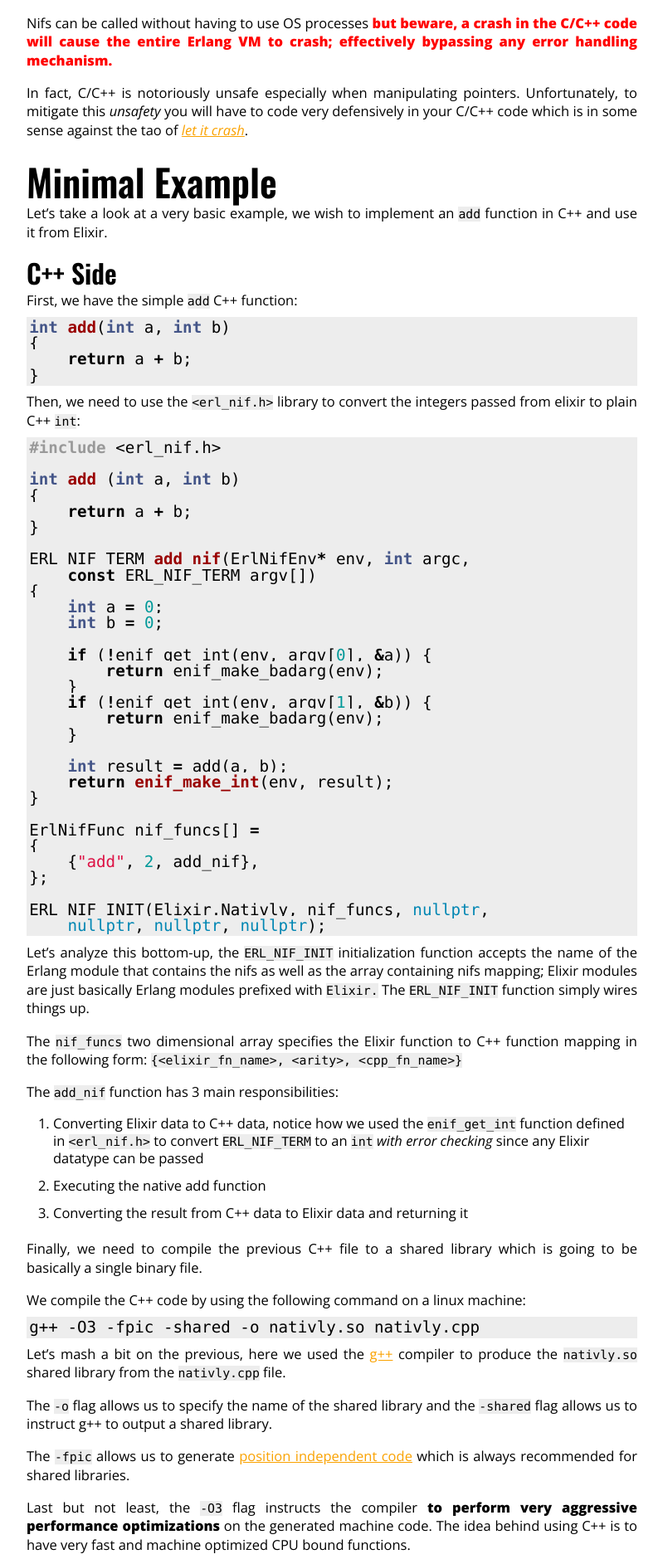
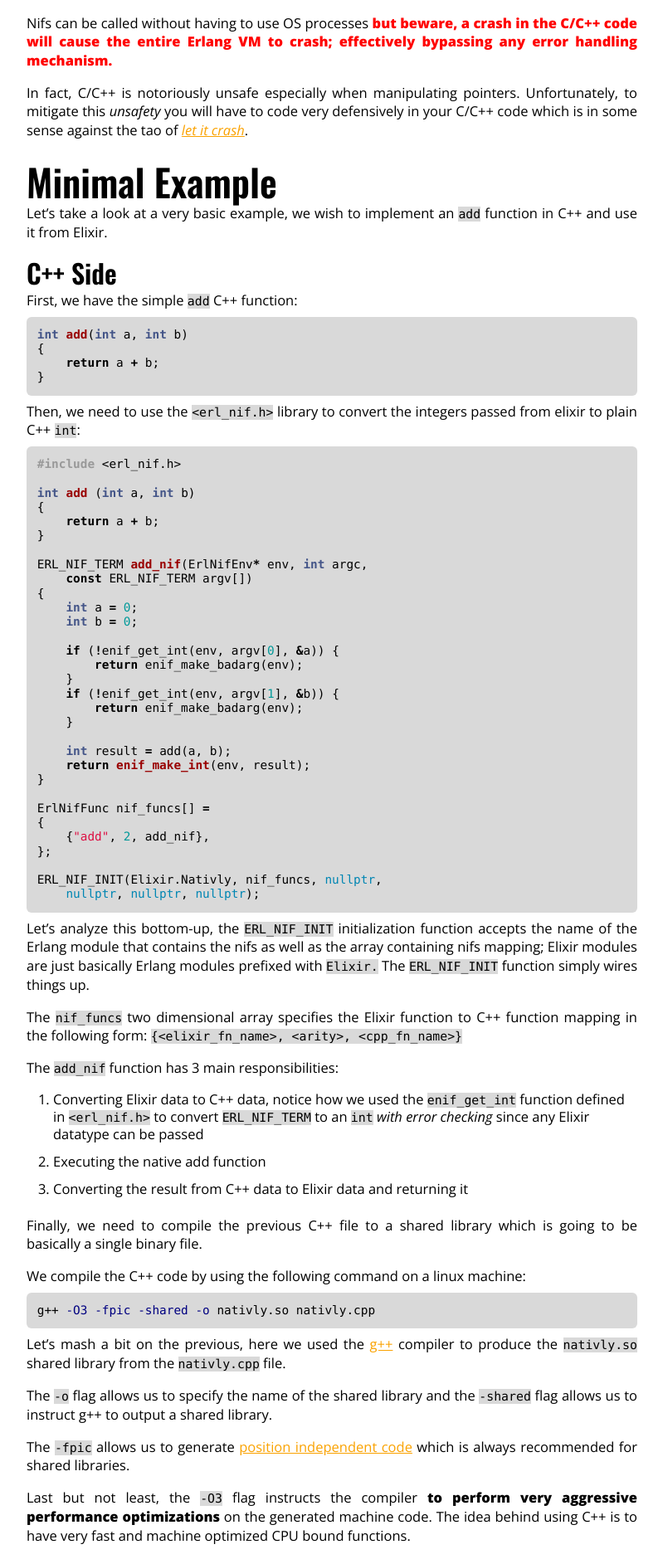
Before and after one commit to MissaouiChedy/MissaouiChedy.github.io, a Jekyll site: the page built from _posts/2017-12-17-using-cpp-elixir-nifs.md, in a window 1280 px wide. Shown: the part 862-2747 px from the top of the page at 83% size, without its empty margins (240-1039 px from the left). Built offline with Jekyll 4.4.1, drawn with Linux system fonts in a browser that asks for light colours; nearby versions of some CDN libraries; comment, search, counter and statistics services are not loaded; some of the changed text lies outside the part shown.

Commit message:
updated style

````diff
--- a/_config.yml
+++ b/_config.yml
@@ -28,8 +28,13 @@ highlighter: rouge
 
 kramdown:
   parse_block_html: true
+  syntax_highlighter: rouge
 #  input: GFM
-#  syntax_highlighter: rouge
+  span:
+    line_numbers: false
+  block:
+    line_numbers: true
+    start_line: 1
 
 gems:
   - jekyll-sitemap
--- a/_posts/2017-12-17-using-cpp-elixir-nifs.md
+++ b/_posts/2017-12-17-using-cpp-elixir-nifs.md
@@ -88,7 +88,7 @@ Finally, we need to compile the previous C++ file to a shared library which is g
 
 We compile the C++ code by using the following command on a linux machine:
 
-```
+```sh
 g++ -O3 -fpic -shared -o nativly.so nativly.cpp
 ```
 
@@ -108,7 +108,7 @@ On the Elixir side, we have to define the façade functions that are going to ac
 
 Consider the following:
 
-```ex
+```exs
 defmodule Nativly do
   @on_load :load_nifs
 
@@ -133,7 +133,7 @@ When no mapping is found on the C++ side, calling `add` will `raise` an exceptio
 Manually compiling the C++ code on each change is tedious but fortunately we can hook the native code compilation to mix which runs it as part of the Elixir compilation.
 
 Consider this snippet from `mix.exs`:
-```ex
+```exs
 defmodule Mix.Tasks.Compile.Nativly do
   def run(_args) do
     {result, _errcode} = System.cmd("g++",
@@ -172,7 +172,7 @@ Let's now take a look at a slightly more interesting example, the [dot product](
 
 **Assuming that both vectors have the same size for the sake of simplicity**, `dot` can be implemented in Elixir as follows:
 
-```ex
+```exs
 def dot(a, b) do
     Enum.zip(a, b)
     |> Enum.map(fn {ea, eb} -> ea * eb end)
--- a/_sass/mobile.scss
+++ b/_sass/mobile.scss
@@ -1,4 +1,5 @@
 @media screen and (min-width: 320px) and (max-width: 480px) {
+
 	h1 {
 		font-size: 2.441em;
 	}
--- a/css/main.scss
+++ b/css/main.scss
@@ -10,7 +10,7 @@ $header-font: "Oswald", "Helvetica", "Sans Serif";
 $code-font: "consolas", "Inconsolata", "monospace", "Sans Serif";
 $time-fonts: "Archivo Narrow", "Oswald", "Helvetica", "Sans Serif";
 $my-orange: #FAA200;
-$code-background-color: #ededed;
+$code-background-color: #D9D9D9;
 @mixin on-mobile() {
 	@media screen and (min-width: 320px) and (max-width: 480px) {
 		@content;
@@ -216,11 +216,14 @@ article.post
 			background-color: $code-background-color;
 		}
 		div.highlighter-rouge {
+			border-radius: 6px;
+
 			background-color: $code-background-color;
-			padding: 0.2em;
+			padding: 0.8em;
 			code {
 				@extend %code-text;
-				font-size: 1.2em;
+				line-height: 1.2;
+				font-size: 0.9em;
 			}
 		}
 		code {
````
Also changed, not shown: _posts/2017-10-25-react-library-for-building-tags.md (+6 -5 lines), 1 other file.
